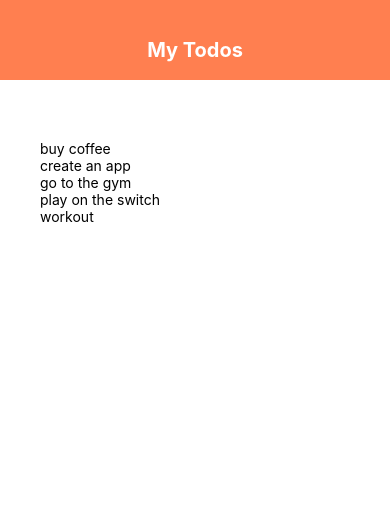
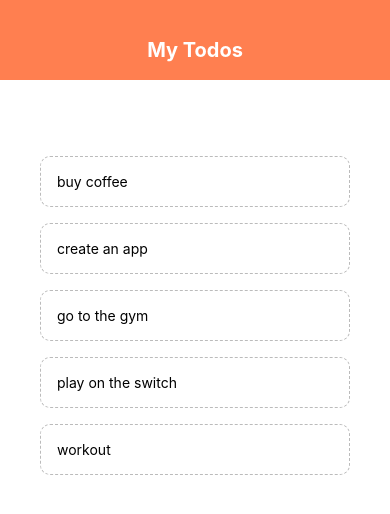
Before and after one commit to TonyV23/the-cases, a React Native app: screen / in a window 390 px wide. Shown: the top 514 px of the page. Built offline with nearby package versions, Linux system fonts and the light colour scheme.

Commit message:
add feature for deleting a task

```diff
--- a/App.js
+++ b/App.js
@@ -1,30 +1,31 @@
-import { useState } from "react";
-import { StyleSheet, Text, View, FlatList } from "react-native";
-import Header from "./components/Header";
+import { useState } from 'react';
+import { StyleSheet, Text, View, FlatList } from 'react-native';
+import Header from './components/Header';
+import TodoItem from './components/TodoItem';
 
 export default function App() {
+    const [toDos, setToDos] = useState([
+        { text: 'buy coffee', key: '1' },
+        { text: 'create an app', key: '2' },
+        { text: 'go to the gym', key: '3' },
+        { text: 'play on the switch', key: '4' },
+        { text: 'workout', key: '5' }
+    ]);
 
-  const [toDos, setToDos] = useState([
-    { text: "buy coffee", key: "1" },
-    { text: "create an app", key: "2" },
-    { text: "go to the gym", key: "3" },
-    { text: "play on the switch", key: "4" },
-    { text: "workout", key: "5" },
-  ]);
+    const pressHandler = (key) => {
+        setToDos((prevTodos) => {
+            return prevTodos.filter((toDos) => toDos.key != key);
+        });
+    };
 
     return (
         <View style={styles.container}>
             <View>
-        <Header/>
+                <Header />
                 <View style={styles.content}>
                     {/* list */}
                     <View style={styles.list}>
-            <FlatList
-              data={toDos}
-              renderItem={({item})=>(
-                <Text>{item.text}</Text>
-              )}
-            />
+                        <FlatList data={toDos} renderItem={({ item }) => <TodoItem item={item} pressHandler={pressHandler} />} />
                     </View>
                 </View>
             </View>
@@ -35,12 +36,12 @@
 const styles = StyleSheet.create({
     container: {
         flex: 1,
-    backgroundColor: "#fff",
+        backgroundColor: '#fff'
     },
-  content :{
-    padding:40,
+    content: {
+        padding: 40
     },
-  list :{
-    marginTop:20
+    list: {
+        marginTop: 20
     }
 });
--- /dev/null
+++ b/components/TodoItem.js
@@ -0,0 +1,21 @@
+import React from 'react';
+import { StyleSheet, Text, TouchableOpacity } from 'react-native';
+
+export default function TodoItem({ item, pressHandler }) {
+    return (
+        <TouchableOpacity onPress={() => pressHandler(item.key)}>
+            <Text style={styles.item}>{item.text}</Text>
+        </TouchableOpacity>
+    );
+}
+
+const styles = StyleSheet.create({
+    item: {
+        padding: 16,
+        marginTop: 16,
+        borderColor: '#bbb',
+        borderWidth: 1,
+        borderStyle: 'dashed',
+        borderRadius: 10
+    }
+});
```
Lines whose indentation alone changed are shown as unchanged.
